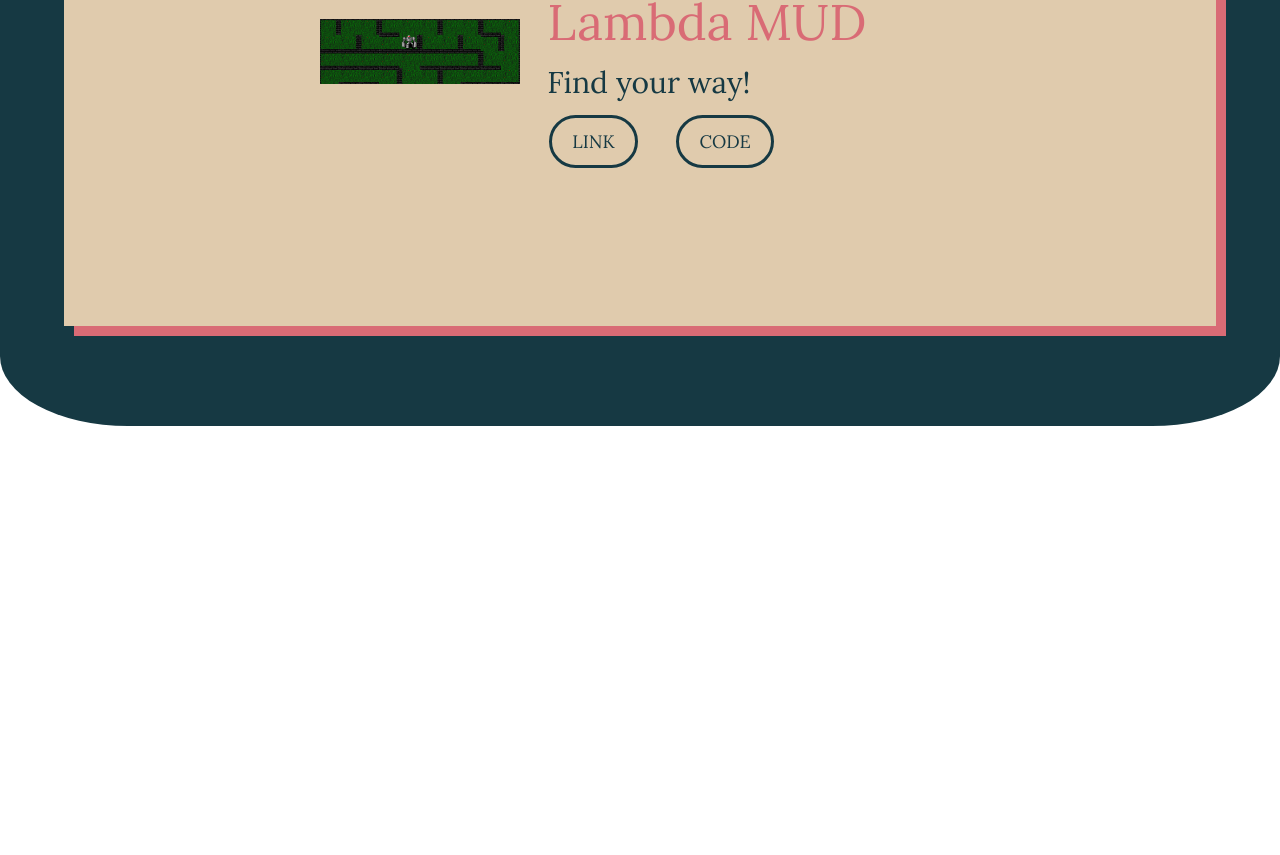
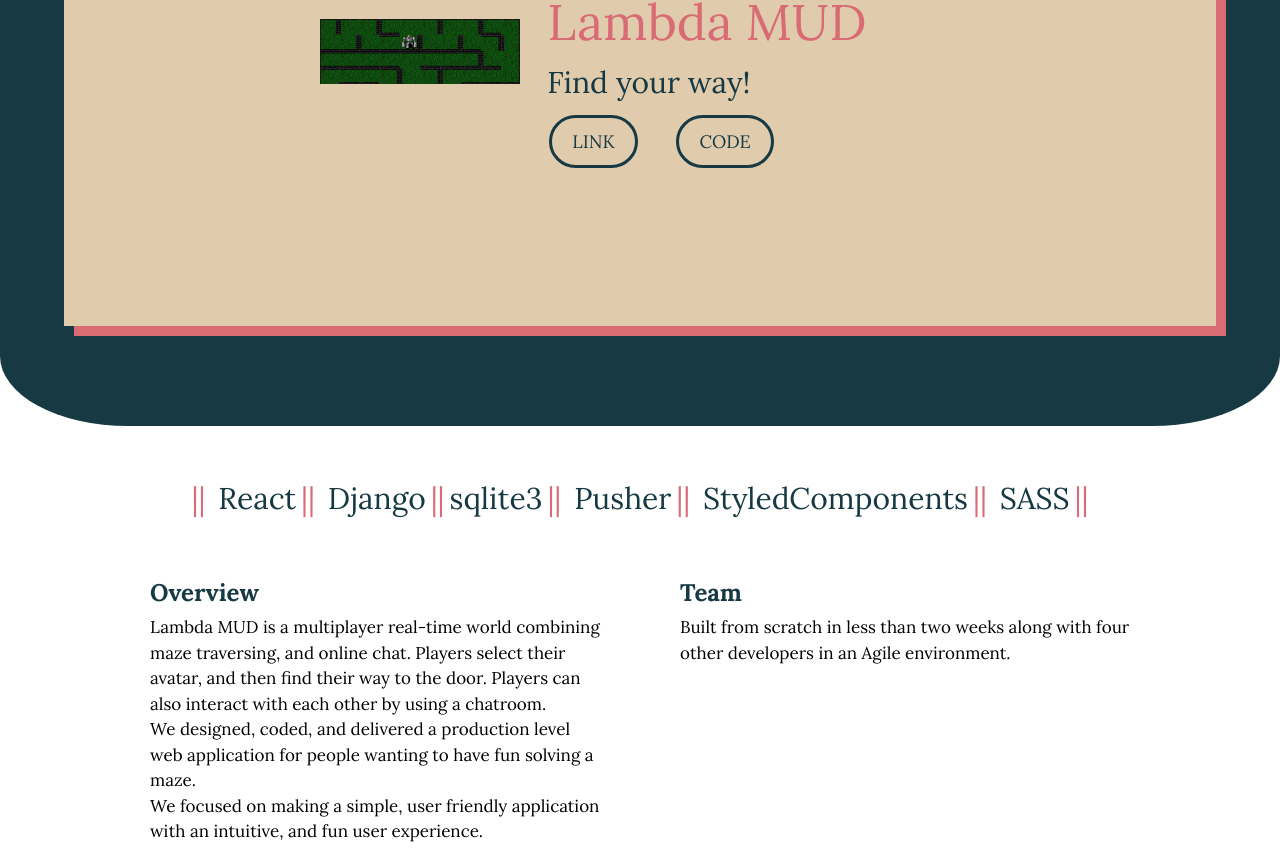
Before and after one commit to leila100/portfolio2, a React (Create React App) app in the folder website/: page /mud in a window 1280 px wide. Shown: the part 274-1129 px from the top of the page. Before the commit the page ends 800 px from the top, so only its background shows below. Built offline with nearby package versions, Linux system fonts and the light colour scheme.

Commit message:
Add overview section in mud

```diff
--- a/website/src/components/projects/LambdaMUD.js
+++ b/website/src/components/projects/LambdaMUD.js
@@ -30,6 +30,38 @@ const LambdaMUD = () => {
           </div>
         </div>
       </header>
+      <section class='about'>
+        <h2>
+          <div>
+            <span>||</span> React<span>||</span> Django<span>||</span>
+          </div>
+          <div>
+            sqlite3<span>||</span> Pusher
+          </div>
+          <div>
+            <span>||</span> StyledComponents<span>||</span> SASS<span>||</span>
+          </div>
+        </h2>
+        <div class='descriptions'>
+          <div class='desc'>
+            <h3>Overview</h3>
+            <p>
+              Lambda MUD is a multiplayer real-time world combining maze traversing, and online chat. Players select
+              their avatar, and then find their way to the door. Players can also interact with each other by using a
+              chatroom.
+            </p>
+            <p>
+              We designed, coded, and delivered a production level web application for people wanting to have fun
+              solving a maze.
+            </p>
+            <p>We focused on making a simple, user friendly application with an intuitive, and fun user experience.</p>
+          </div>
+          <div class='desc'>
+            <h3>Team</h3>
+            <p>Built from scratch in less than two weeks along with four other developers in an Agile environment.</p>
+          </div>
+        </div>
+      </section>
     </>
   );
 };
```
